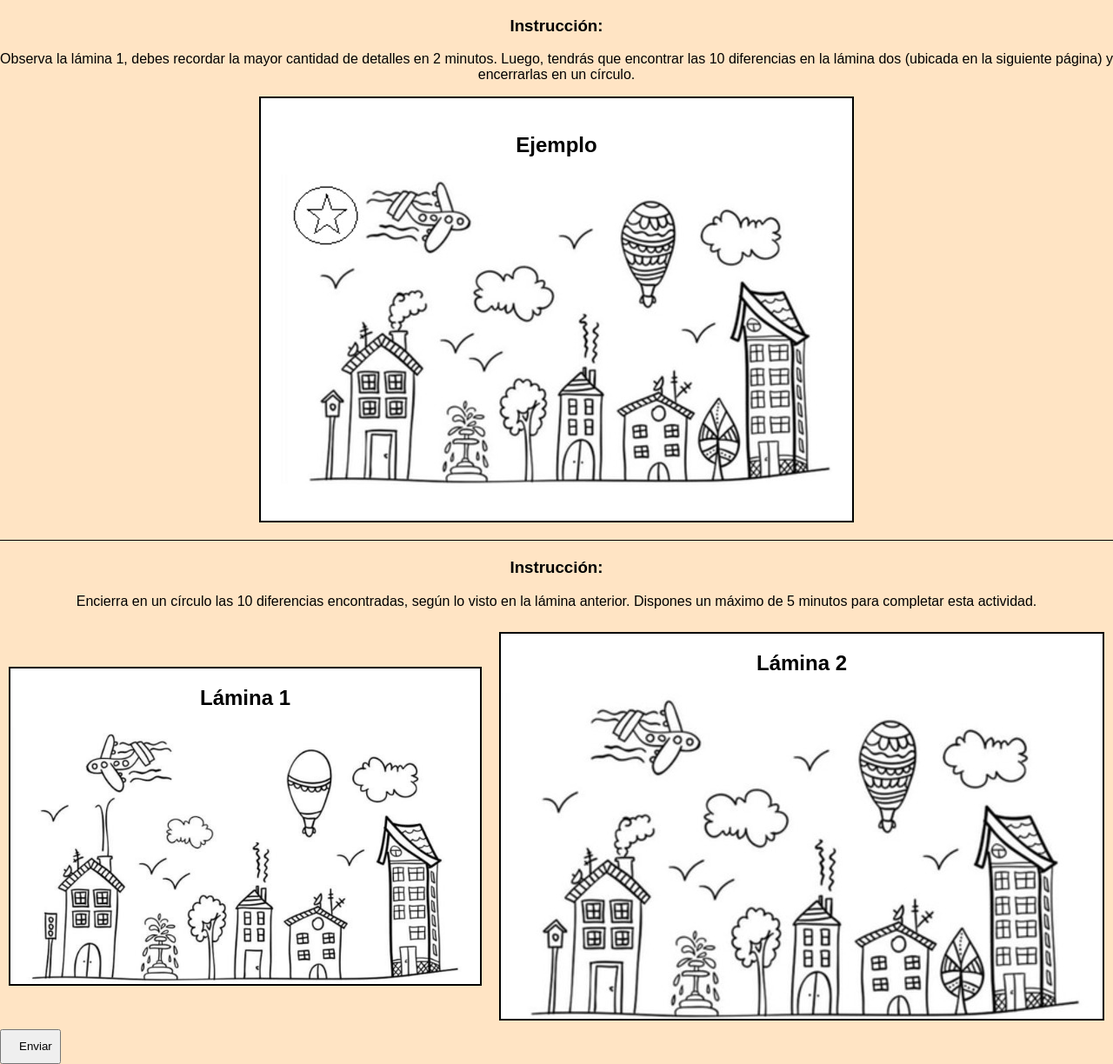
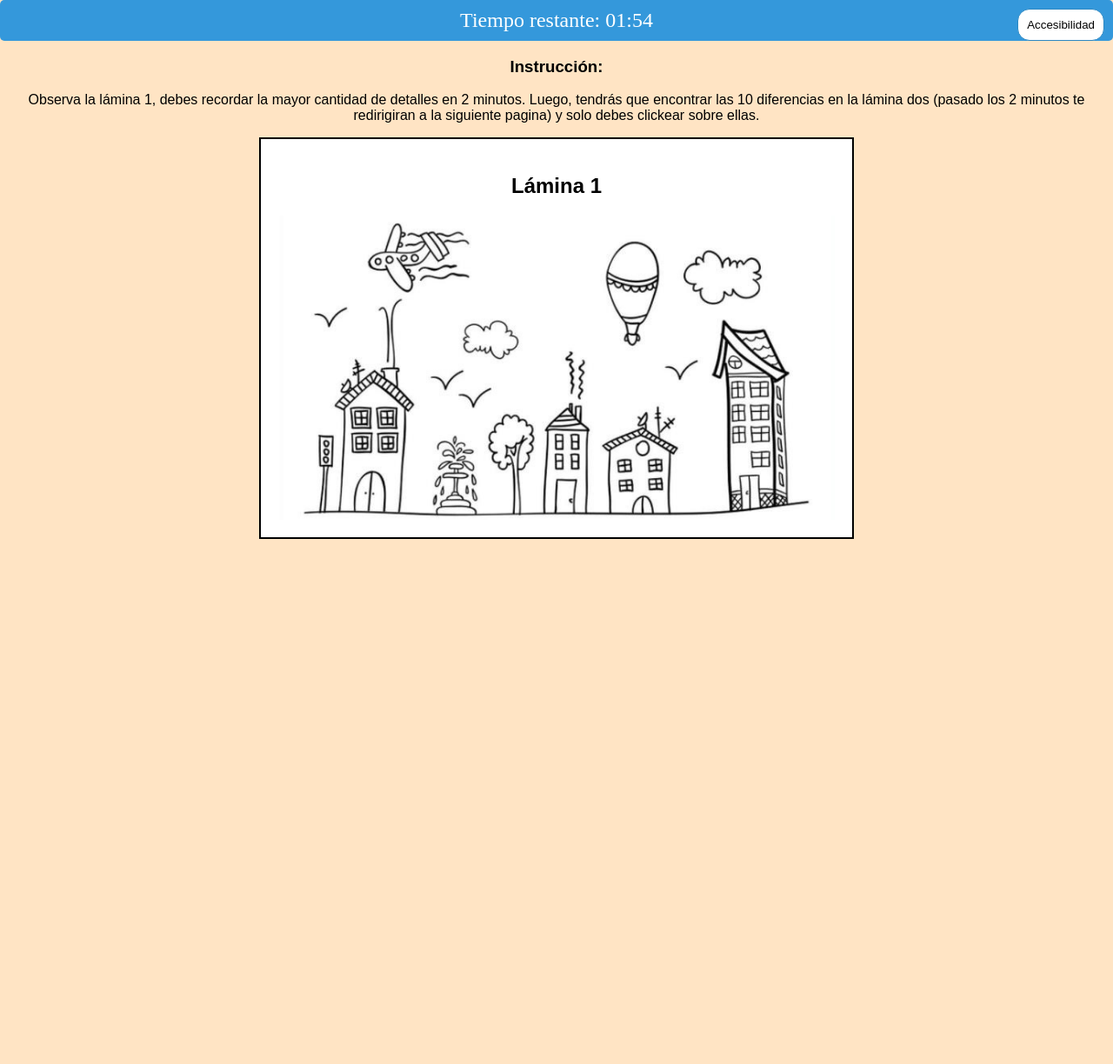
Before and after one commit to Burgos100/ProyectoWeb, a PHP site: the page made by Tarea 3.html in a window 1280 px wide. Shown: the whole page at 87% size. After the commit the page ends 620 px from the top, so only its background shows below. Run offline with PHP 8.4, Linux system fonts and the light colour scheme.

Commit message:
integracion

```diff
--- a/CSS/hojaestilos.css
+++ b/CSS/hojaestilos.css
@@ -160,3 +160,39 @@ position: relative;
 width: 692px;
 height: 375px;
 }
+.contadorRecuadro {
+    position: fixed;
+    top: 10px;
+    left: 10px;
+    background-color: #ffffff;
+    padding: 10px;
+    border: 1px solid #000000;
+    border-radius: 5px;
+}
+
+.lateralDerecho {
+    position: fixed;
+    top: 104px;
+    right: 0;
+    width: 200px; /* Ancho del lateral izquierdo */
+    background-color: #ffffff;
+    padding: 10px;
+    border: 2px solid #000000;
+    overflow-y: auto; /* Habilitar desplazamiento vertical si el contenido es demasiado largo */
+    height: auto; /* Ajuste para ocupar toda la altura de la pantalla */
+}
+
+.textoRecuadro {
+    border: 2px solid #000000;
+    padding: 5px;
+    margin: 5px;
+    font-weight: bold;
+}
+#countdown {
+    font-size: 24px;
+    background-color: #3498db; /* Color de fondo del recuadro */
+    color: #fff; /* Color del texto */
+    padding: 10px; /* Espacio alrededor del texto */
+    border-radius: 5px; /* Bordes redondeados del recuadro */
+    text-align: center; /* Centrar el texto horizontalmente */
+}
--- a/JS/script.js
+++ b/JS/script.js
@@ -1,15 +1,33 @@
-function crearCirculo(area) {
-    const coords = area.getAttribute("coords").split(",");
-    const left = parseInt(coords[0]);
-    const top = parseInt(coords[1]);
-    const radius = parseInt(coords[2]);
+let contadorFiguras = 0;
+let areasClicadas = [];
 
-    const circle = document.createElement("div");
-    circle.className = "circle";
-    circle.style.left = left + "px";
-    circle.style.top = top + "px";
-    circle.style.width = radius * 2 + "px";
-    circle.style.height = radius * 2 + "px";
+function crearCirculo(area, figuraTexto) {
+    const coords = area.getAttribute("coords");
 
-    document.querySelector(".recuadro2").appendChild(circle);
+    // Verificar si el área ya ha sido clicada
+    if (!areasClicadas.includes(coords)) {
+        // Incrementar el contador de figuras
+        contadorFiguras++;
+
+        // Agregar el área a la lista de áreas clicadas
+        areasClicadas.push(coords);
+
+        // Obtener o crear el contenedor lateral izquierdo
+        let lateralIzquierdo = document.querySelector(".lateralDerecho");
+
+        if (!lateralIzquierdo) {
+            // Si el lateral izquierdo no existe, créalo
+            lateralIzquierdo = document.createElement("div");
+            lateralIzquierdo.className = "lateralDerecho";
+            document.body.appendChild(lateralIzquierdo);
+        }
+
+        // Crear un nuevo recuadro para mostrar el texto
+        const figuraTextoElemento = document.createElement("div");
+        figuraTextoElemento.className = "textoRecuadro";
+        figuraTextoElemento.innerHTML = figuraTexto || "Figura Desconocida"; // Usar el texto proporcionado o un valor predeterminado
+
+        // Agregar el nuevo recuadro al lateral izquierdo
+        lateralIzquierdo.appendChild(figuraTextoElemento);
+    }
 }
--- a/Tarea 3.html
+++ b/Tarea 3.html
@@ -5,62 +5,41 @@
 <link rel="stylesheet" href="CSS/hojaestilos.css">
 <meta name="viewport" content="width=device-width, initial-scale=1.0">
 <script src="js/script.js"></script>
+<script src="JS/temporizador.js"></script>
 </head>
 <body>
+    <div class="container">
+        <div id="countdown">Tiempo restante: 02:00</div>
+    </div>
+
     <div>
         <h3>Instrucción:</h3>
         <p>Observa la lámina 1, debes recordar la mayor
         cantidad de detalles en 2 minutos. Luego, tendrás que encontrar
-        las 10 diferencias en la lámina dos (ubicada en la siguiente página)
-        y encerrarlas en un círculo.</p>
+        las 10 diferencias en la lámina dos (pasado los 2 minutos te redirigiran a la siguiente pagina)
+        y solo debes clickear sobre ellas.</p>
     </div>
 
     <div class="contenedor">
-        <h2>Ejemplo</h2>
+        <h2>Lámina 1</h2>
     <div class = "recuadro-contenedor">
-        <img src = "IMAGENES/prueba 5.jpg" class = "imagen">
+        <img src = "IMAGENES/prueba 4.jpg" class = "imagen">
     </div>
     </div>
-            <hr class="line">
-    <div>
-        <h3>Instrucción:</h3>
-        <p>Encierra en un círculo las 10 diferencias encontradas, según lo
-        visto en la lámina anterior. Dispones un máximo de 5 minutos para completar
-         esta actividad.</p>
-    </div>
-    <div class="recuadro-contenedor">
-    <div class="recuadro">
-        <h2>Lámina 1</h2>
-        <img src = "IMAGENES/prueba 4.jpg" class = "imagen">
-    </div>
-    <div class="recuadro2">
-        <h2>Lámina 2</h2>
-        <img src = "IMAGENES/prueba 3.jpg" usemap="#diferencias" class="imagen2">
-        <map name="diferencias">
-            <!--Avion-->
-            <area target="_self" alt="" title="" href="javascript:void(0);" coords="166,50,63" shape="circle" onclick="crearCirculo(this)">
-            <!--Chimenea-->
-            <area target="_self" alt="" title="" href="javascript:void(0);" coords="130,180,34" shape="circle" onclick="crearCirculo(this)">
-            <!--Puerta Casa 1-->
-            <area target="_self" alt="" title="" href="javascript:void(0);" coords="90,370,45" shape="circle" onclick="crearCirculo(this)">
-            <!--Puerta Casa 2-->
-            <area target="_self" alt="" title="" href="javascript:void(0);" coords="340,350,40" shape="circle" onclick="crearCirculo(this)">
-            <!--Semaforo-->
-            <area target="_self" alt="" title="" href="javascript:void(0);" coords="50,340,30" shape="circle" onclick="crearCirculo(this)">
-            <!--Globo-->
-            <area target="_self" alt="" title="" href="javascript:void(0);" coords="410,87,50" shape="circle" onclick="crearCirculo(this)">
-            <!--Pajaro-->
-            <area target="_self" alt="" title="" href="javascript:void(0);" coords="340,105,20" shape="circle" onclick="crearCirculo(this)">
-            <!--Nube-->
-            <area target="_self" alt="" title="" href="javascript:void(0);" coords="250,160,40" shape="circle" onclick="crearCirculo(this)">
-            <!--Arbol-->
-            <area target="_self" alt="" title="" href="javascript:void(0);" coords="510,330,30" shape="circle" onclick="crearCirculo(this)">
-            <!--Ventana-->
-            <area target="_self" alt="" title="" href="javascript:void(0);" coords="575,330,30" shape="circle" onclick="crearCirculo(this)">
-        </map>
-    </div>
-    </div>
-        <button class="boton">Enviar</button>
+    <div class="sidebar" id="sidebar">
+        <ul>
+            <li><a href="#" id="increaseFontSizeButton">Aumentar el texto ✓</a></li>
+            <li><a href="#" id="decreaseFontSizeButton">Disminuir el texto ✓</a></li>
+            <li><a href="#" id="grayscaleButton">Escala de grises ✓</a></li>
+            <li><a href="#">Alto contraste ✗</a></li>
+            <li><a href="#" id="invertColorsButton">Invertir Colores ✓</a></li>
+            <li><a href="#">Fondo claro ✗</a></li>
+            <li><a href="#">Fuente legible ✗</a></li>
+            <li><a href="#" id="resetButton">Reset ✓</a></li>
+        </ul>
+</div>
 
+    <button id="toggleButton">Accesibilidad</button>
+    <script src="../JS/sidebar.js"></script>
 </body>
 </html>
--- /dev/null
+++ b/js/temporizador.js
@@ -0,0 +1,32 @@
+// Definir la duración del temporizador en segundos
+var duracion = 120; // 2 minutos
+
+// Función para actualizar el temporizador en la página
+function actualizarTemporizador() {
+    var minutos = Math.floor(duracion / 60);
+    var segundos = duracion % 60;
+
+    // Asegurarse de que los minutos y segundos tengan 2 dígitos
+    if (minutos < 10) minutos = "0" + minutos;
+    if (segundos < 10) segundos = "0" + segundos;
+
+    document.getElementById("countdown").textContent = "Tiempo restante: " + minutos + ":" + segundos;
+}
+
+// Función para redirigir al usuario a otra página
+function redirigir() {
+    clearInterval(temporizadorInterval); // Detener el temporizador
+    window.location.href = "Lamina2.html"; // Cambia "otra_pagina.html" a la URL de la página a la que deseas redirigir.
+}
+
+// Iniciar el temporizador
+var temporizadorInterval = setInterval(function() {
+    duracion--; // Reducir el tiempo en 1 segundo
+    actualizarTemporizador(); // Actualizar la visualización del temporizador en la página
+
+    if (duracion === 0) {
+        redirigir(); // Redirigir cuando el temporizador llegue a cero
+    }
+}, 1000); // Ejecutar la función cada segundo
+
+actualizarTemporizador(); // Mostrar el temporizador inicial
```
Also changed, not shown: Lamina2.html (+27 -10 lines), js/script.js (+30 -12 lines), 1 other file.
